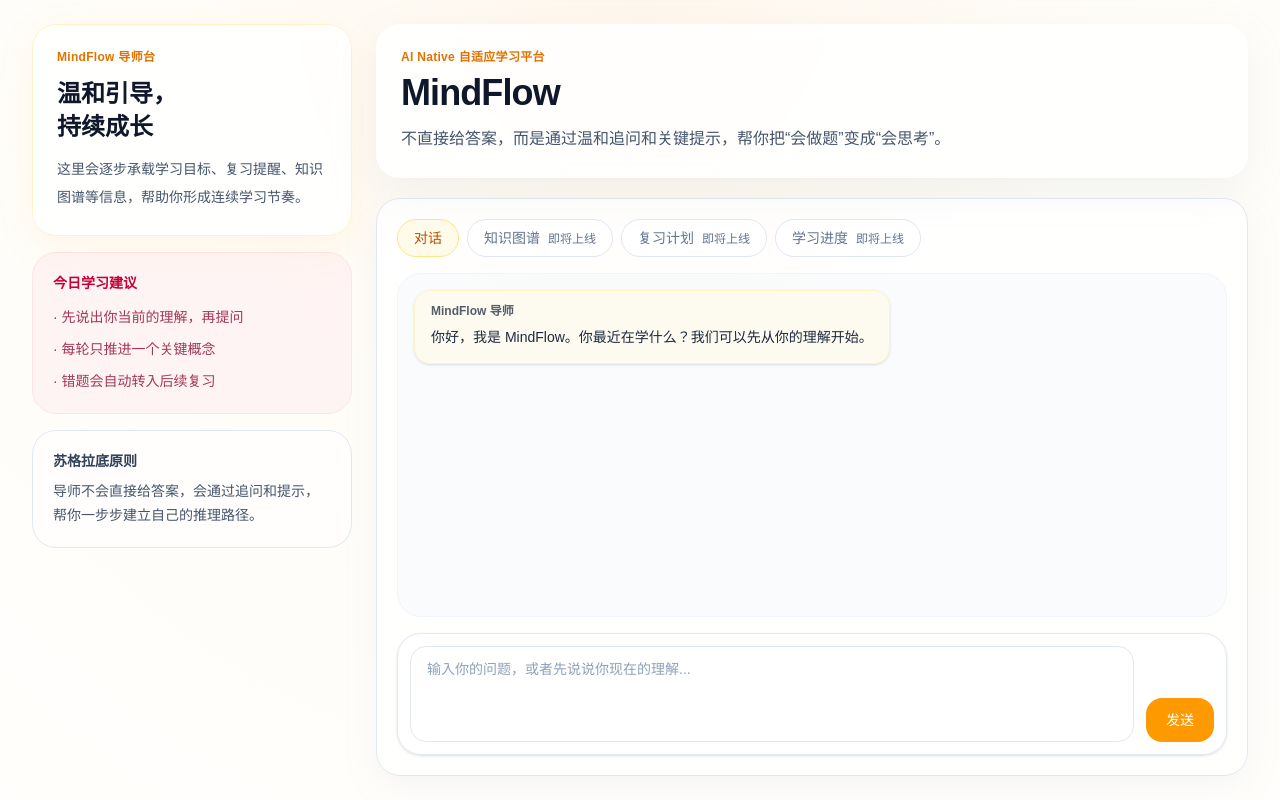
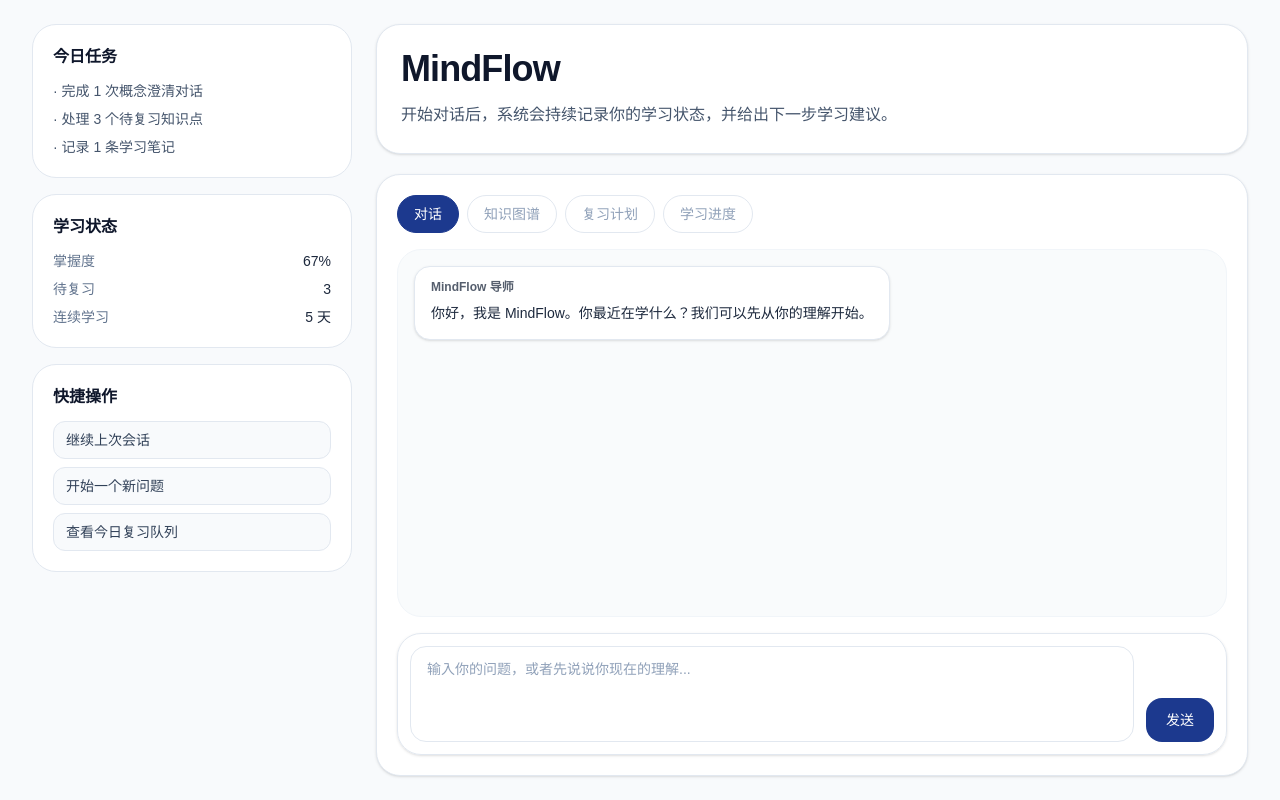
Before and after one commit to nothasson/MindFlow, a Next.js app in the folder frontend/: page / in a window 1280 px wide. Built offline with nearby package versions, Linux system fonts and the light colour scheme; no server answers.

Commit message:
feat: 重构首页为任务导向学习工作台
采用 B+C 融合方案完成双栏 + 轻量概览重构，移除口号化文案与即将上线提示，并统一为冷色蓝灰视觉体系。

```diff
--- a/frontend/src/app/page.tsx
+++ b/frontend/src/app/page.tsx
@@ -12,23 +12,16 @@ export default function Home() {
 
   return (
     <AppShell sidebar={<Sidebar />}>
-      <header className="rounded-3xl border border-white/70 bg-white/85 px-6 py-6 shadow-[0_12px_40px_rgba(148,163,184,0.12)] backdrop-blur">
-        <p className="text-xs font-semibold tracking-wide text-amber-600">
-          AI Native 自适应学习平台
-        </p>
-        <h1 className="mt-2 text-3xl font-semibold tracking-tight text-slate-900 sm:text-4xl">
+      <header className="rounded-3xl border border-slate-200 bg-white px-6 py-6 shadow-sm">
+        <h1 className="text-3xl font-semibold tracking-tight text-slate-900 sm:text-4xl">
           MindFlow
         </h1>
         <p className="mt-3 max-w-3xl text-sm leading-7 text-slate-600 sm:text-base">
-          不直接给答案，而是通过温和追问和关键提示，帮你把“会做题”变成“会思考”。
+          开始对话后，系统会持续记录你的学习状态，并给出下一步学习建议。
         </p>
       </header>
 
-      <div className="mt-4 rounded-3xl border border-amber-100 bg-amber-50/60 p-4 text-sm text-amber-900 lg:hidden">
-        你正在使用移动视图。知识图谱、复习计划和学习进度将会出现在后续版本中。
-      </div>
-
-      <section className="mt-5 flex flex-1 flex-col rounded-3xl border border-slate-200 bg-white/85 p-4 shadow-[0_10px_35px_rgba(148,163,184,0.10)] sm:p-5">
+      <section className="mt-5 flex flex-1 flex-col rounded-3xl border border-slate-200 bg-white p-4 shadow-sm sm:p-5">
         <TopNav />
 
         <div className="flex min-h-0 flex-1 flex-col gap-4">
--- a/frontend/src/components/chat/ChatInput.tsx
+++ b/frontend/src/components/chat/ChatInput.tsx
@@ -32,12 +32,12 @@ export function ChatInput({ isLoading, onSend }: ChatInputProps) {
         onChange={(event) => setValue(event.target.value)}
         placeholder="输入你的问题，或者先说说你现在的理解..."
         rows={3}
-        className="min-h-24 flex-1 resize-none rounded-2xl border border-slate-200 px-4 py-3 text-sm text-slate-800 outline-none transition placeholder:text-slate-400 focus:border-amber-300"
+        className="min-h-24 flex-1 resize-none rounded-2xl border border-slate-200 px-4 py-3 text-sm text-slate-800 outline-none transition placeholder:text-slate-400 focus:border-blue-400"
       />
       <button
         type="submit"
         disabled={isLoading}
-        className="rounded-2xl bg-amber-500 px-5 py-3 text-sm font-medium text-white transition hover:bg-amber-600 disabled:cursor-not-allowed disabled:bg-amber-300"
+        className="rounded-2xl bg-blue-900 px-5 py-3 text-sm font-medium text-white transition hover:bg-blue-800 disabled:cursor-not-allowed disabled:bg-slate-400"
       >
         {isLoading ? "思考中..." : "发送"}
       </button>
--- a/frontend/src/components/chat/MessageBubble.tsx
+++ b/frontend/src/components/chat/MessageBubble.tsx
@@ -12,8 +12,8 @@ export function MessageBubble({ message }: MessageBubbleProps) {
       <div
         className={`max-w-[82%] rounded-2xl px-4 py-3 text-sm leading-7 shadow-sm ${
           isAssistant
-            ? "border border-amber-100 bg-amber-50/70 text-slate-800"
-            : "bg-slate-800 text-slate-100"
+            ? "border border-slate-200 bg-white text-slate-800"
+            : "bg-blue-900 text-slate-100"
         }`}
       >
         <div className="mb-1 text-xs font-semibold opacity-75">
--- a/frontend/src/components/chat/MessageList.tsx
+++ b/frontend/src/components/chat/MessageList.tsx
@@ -28,8 +28,8 @@ export function MessageList({ messages, isLoading }: MessageListProps) {
 
       {isLoading ? (
         <div className="flex justify-start">
-          <div className="rounded-2xl border border-amber-100 bg-white px-4 py-3 text-sm text-amber-700 shadow-sm">
-            MindFlow 正在整理问题，并准备一个更有启发性的提问...
+          <div className="rounded-2xl border border-slate-200 bg-white px-4 py-3 text-sm text-slate-600 shadow-sm">
+            思考中...
           </div>
         </div>
       ) : null}
--- a/frontend/src/components/layout/AppShell.tsx
+++ b/frontend/src/components/layout/AppShell.tsx
@@ -7,7 +7,7 @@ interface AppShellProps {
 
 export function AppShell({ sidebar, children }: AppShellProps) {
   return (
-    <main className="min-h-screen bg-[radial-gradient(circle_at_top,_#fff7ed_0%,_#fffdf8_45%,_#fffefc_100%)] px-4 py-6 text-slate-800 sm:px-6 lg:px-8">
+    <main className="min-h-screen bg-slate-50 px-4 py-6 text-slate-800 sm:px-6 lg:px-8">
       <div className="mx-auto flex min-h-[calc(100vh-3rem)] w-full max-w-7xl gap-6">
         <aside className="hidden w-80 shrink-0 lg:block">{sidebar}</aside>
         <section className="flex min-w-0 flex-1 flex-col">{children}</section>
--- a/frontend/src/components/layout/Sidebar.tsx
+++ b/frontend/src/components/layout/Sidebar.tsx
@@ -1,32 +1,48 @@
+const statusItems = [
+  { label: "掌握度", value: "67%" },
+  { label: "待复习", value: "3" },
+  { label: "连续学习", value: "5 天" },
+];
+
+const quickActions = ["继续上次会话", "开始一个新问题", "查看今日复习队列"];
+
 export function Sidebar() {
   return (
     <div className="sticky top-6 space-y-4">
-      <section className="rounded-3xl border border-amber-100 bg-white/80 p-6 shadow-[0_10px_40px_rgba(245,158,11,0.08)] backdrop-blur">
-        <p className="text-xs font-semibold tracking-wide text-amber-600">MindFlow 导师台</p>
-        <h2 className="mt-3 text-2xl font-semibold leading-snug text-slate-900">
-          温和引导，
-          <br />
-          持续成长
-        </h2>
-        <p className="mt-3 text-sm leading-7 text-slate-600">
-          这里会逐步承载学习目标、复习提醒、知识图谱等信息，帮助你形成连续学习节奏。
-        </p>
-      </section>
-
-      <section className="rounded-3xl border border-rose-100 bg-rose-50/70 p-5">
-        <h3 className="text-sm font-semibold text-rose-700">今日学习建议</h3>
-        <ul className="mt-3 space-y-2 text-sm leading-6 text-rose-900/80">
-          <li>· 先说出你当前的理解，再提问</li>
-          <li>· 每轮只推进一个关键概念</li>
-          <li>· 错题会自动转入后续复习</li>
+      <section className="rounded-3xl border border-slate-200 bg-white p-5">
+        <h2 className="text-base font-semibold text-slate-900">今日任务</h2>
+        <ul className="mt-3 space-y-2 text-sm text-slate-600">
+          <li>· 完成 1 次概念澄清对话</li>
+          <li>· 处理 3 个待复习知识点</li>
+          <li>· 记录 1 条学习笔记</li>
         </ul>
       </section>
 
-      <section className="rounded-3xl border border-slate-200 bg-white/70 p-5">
-        <h3 className="text-sm font-semibold text-slate-700">苏格拉底原则</h3>
-        <p className="mt-2 text-sm leading-6 text-slate-600">
-          导师不会直接给答案，会通过追问和提示，帮你一步步建立自己的推理路径。
-        </p>
+      <section className="rounded-3xl border border-slate-200 bg-white p-5">
+        <h3 className="text-base font-semibold text-slate-900">学习状态</h3>
+        <div className="mt-3 space-y-2">
+          {statusItems.map((item) => (
+            <div key={item.label} className="flex items-center justify-between text-sm">
+              <span className="text-slate-500">{item.label}</span>
+              <span className="font-medium text-slate-800">{item.value}</span>
+            </div>
+          ))}
+        </div>
+      </section>
+
+      <section className="rounded-3xl border border-slate-200 bg-white p-5">
+        <h3 className="text-base font-semibold text-slate-900">快捷操作</h3>
+        <div className="mt-3 flex flex-col gap-2">
+          {quickActions.map((item) => (
+            <button
+              key={item}
+              type="button"
+              className="rounded-xl border border-slate-200 bg-slate-50 px-3 py-2 text-left text-sm text-slate-700 transition hover:border-slate-300 hover:bg-slate-100"
+            >
+              {item}
+            </button>
+          ))}
+        </div>
       </section>
     </div>
   );
--- a/frontend/src/components/layout/TopNav.tsx
+++ b/frontend/src/components/layout/TopNav.tsx
@@ -12,14 +12,14 @@ export function TopNav() {
         <button
           key={item.label}
           type="button"
+          disabled={!item.active}
           className={`rounded-full border px-4 py-2 text-sm transition ${
             item.active
-              ? "border-amber-200 bg-amber-50 text-amber-700"
-              : "border-slate-200 bg-white text-slate-500 hover:border-slate-300 hover:text-slate-700"
-          }`}
+              ? "border-blue-900 bg-blue-900 text-white"
+              : "border-slate-200 bg-white text-slate-400"
+          } ${!item.active ? "cursor-not-allowed" : "hover:bg-blue-800"}`}
         >
           {item.label}
-          {!item.active ? <span className="ml-2 text-xs">即将上线</span> : null}
         </button>
       ))}
     </nav>
```
Also changed, not shown: 1 other file (tests, documents, lock files or other folders).
